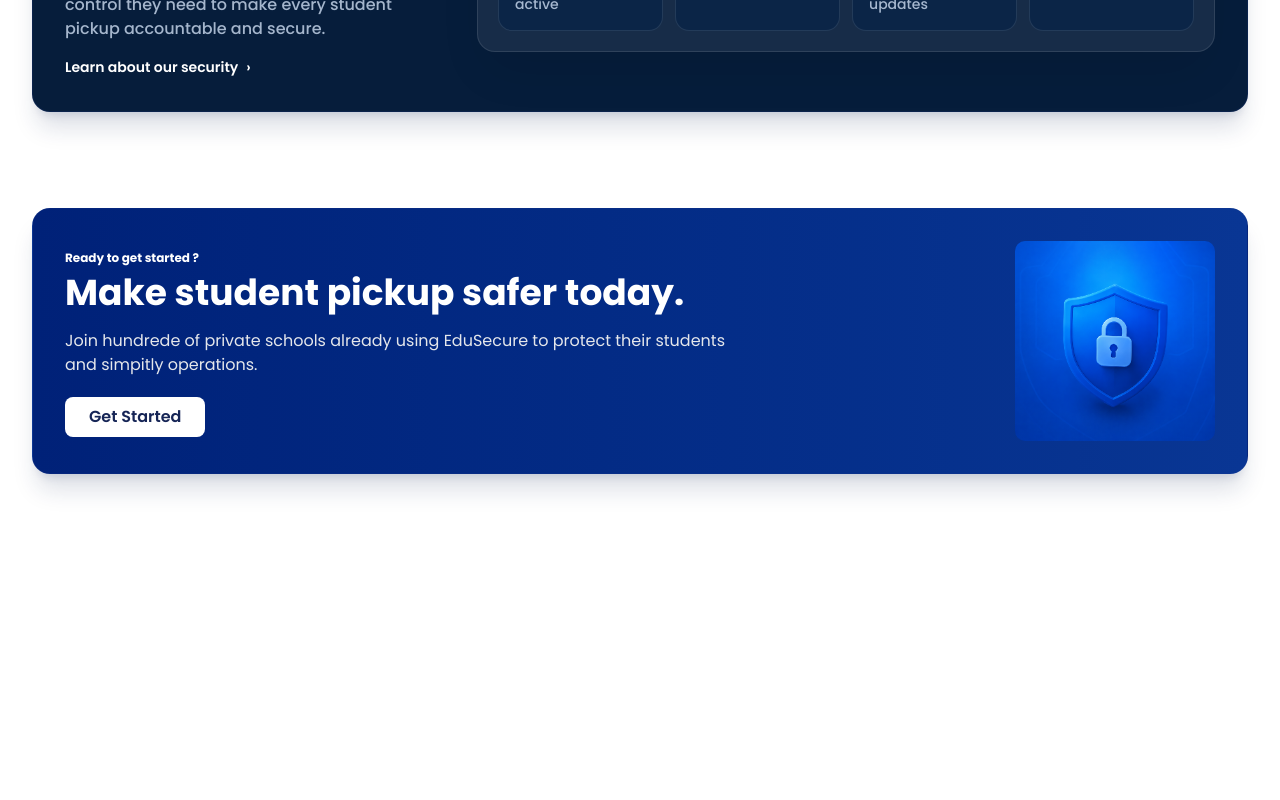
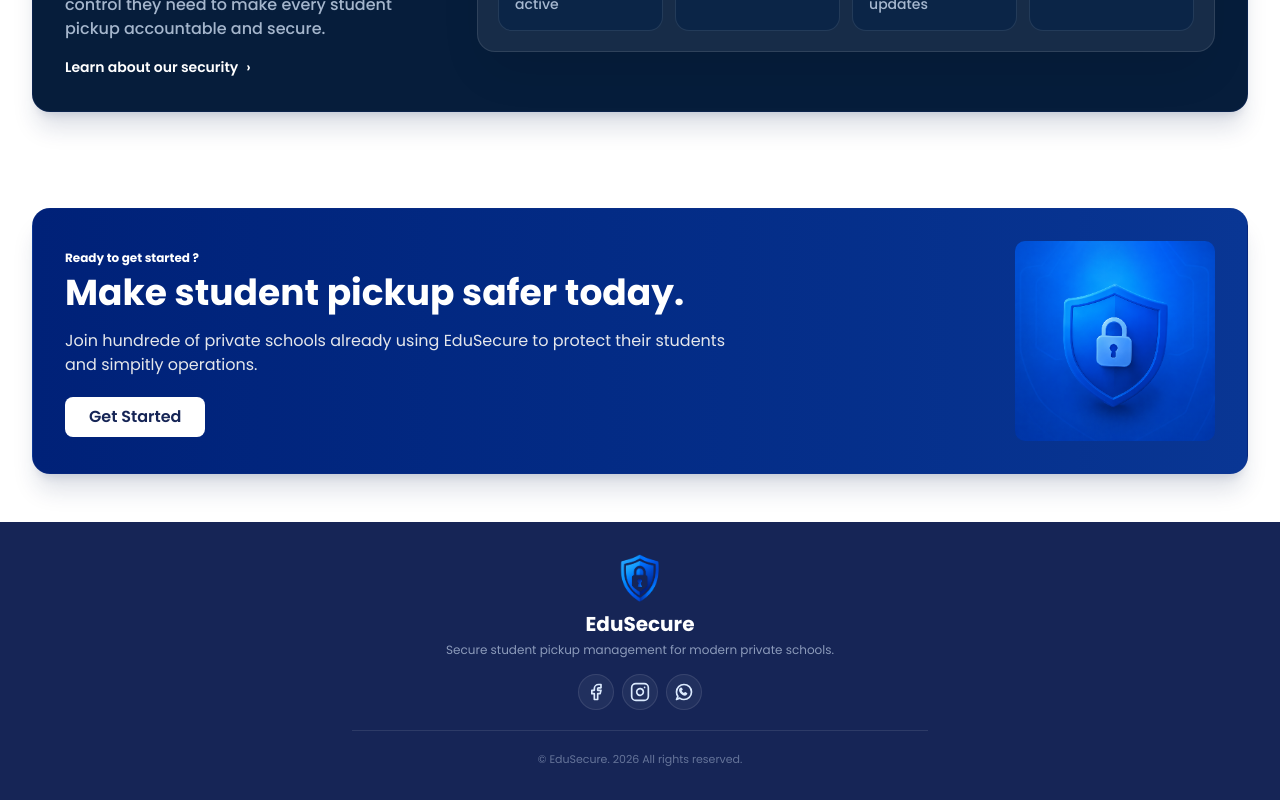
Before and after one commit to Elharfali8/edu-secure, a Next.js app: page / in a window 1280 px wide. Shown: the part 2738-3538 px from the top of the page. Before the commit the page ends 3260 px from the top, so only its background shows below. Built offline with nearby package versions, Linux system fonts and the light colour scheme.

Commit message:
Implement Footer

```diff
--- a/app/(home)/layout.tsx
+++ b/app/(home)/layout.tsx
@@ -1,3 +1,4 @@
+import Footer from "@/components/home/layout/Footer";
 import NavBar from "@/components/home/layout/NavBar";
 
 export default function HomeLayout({ children }: LayoutProps<"/">) {
@@ -5,6 +6,7 @@
     <div className="min-h-screen bg-[#F8FAFC] text-[#0F172A]">
       <NavBar />
       <main className="">{children}</main>
+      <Footer />
     </div>
   );
 }
--- /dev/null
+++ b/components/home/layout/Footer.tsx
@@ -0,0 +1,134 @@
+import Image from 'next/image'
+import Link from 'next/link'
+import React from 'react'
+
+const Footer = () => {
+  const FacebookIcon = () => (
+    <svg
+      xmlns="http://www.w3.org/2000/svg"
+      width={20}
+      height={20}
+      viewBox="0 0 24 24"
+      fill="none"
+      stroke="currentColor"
+      strokeWidth={2}
+      strokeLinecap="round"
+      strokeLinejoin="round"
+    >
+      <path d="M7 10v4h3v7h4v-7h3l1-4h-4v-2a1 1 0 0 1 1-1h3v-4h-3a5 5 0 0 0-5 5v2h-3" />
+    </svg>
+  )
+
+  const InstagramIcon = () => (
+    <svg
+      xmlns="http://www.w3.org/2000/svg"
+      width={20}
+      height={20}
+      viewBox="0 0 24 24"
+      fill="none"
+      stroke="currentColor"
+      strokeWidth={2}
+      strokeLinecap="round"
+      strokeLinejoin="round"
+    >
+      <rect width={20} height={20} x={2} y={2} rx={5} />
+      <path d="M16 11.37A4 4 0 1 1 12.63 8 4 4 0 0 1 16 11.37z" />
+      <line x1={17.5} x2={17.51} y1={6.5} y2={6.5} />
+    </svg>
+  )
+
+  const WhatsappIcon = () => (
+    <svg
+      xmlns="http://www.w3.org/2000/svg"
+      width={20}
+      height={20}
+      viewBox="0 0 24 24"
+      fill="none"
+      stroke="currentColor"
+      strokeWidth={2}
+      strokeLinecap="round"
+      strokeLinejoin="round"
+    >
+      <path d="M3 21l1.65-3.8A8.94 8.94 0 0 1 3 12a9 9 0 1 1 9 9 8.94 8.94 0 0 1-5.2-1.65L3 21z" />
+      <path d="M8 10c.2 1.5 2.5 4 4 4 .5 0 1-.5 1.5-1l1.5 1c-.5 1-1 1.5-2 1.5-2.5 0-6-3.5-6-6 0-1 .5-1.5 1.5-2l1 1.5c-.5.5-1 1-1.5 1z" />
+    </svg>
+  )
+
+  const socialMedia = [
+    {
+      name: 'facebook',
+      path: '#',
+      icon: FacebookIcon,
+    },
+    {
+      name: 'instagram',
+      path: '#',
+      icon: InstagramIcon,
+    },
+    {
+      name: 'whatsapp',
+      path: '#',
+      icon: WhatsappIcon,
+    },
+  ]
+
+  return (
+    <footer className="relative overflow-hidden bg-blue-950 text-white">
+  <div className="relative mx-auto flex min-h-[250px] max-w-5xl flex-col items-center justify-center px-6 py-8 text-center">
+
+    {/* Logo */}
+    <Image
+      src="/images/logo.png"
+      alt="EduSecure"
+      width={48}
+      height={48}
+      className="mb-2 rounded-lg"
+    />
+
+    {/* Brand */}
+    <h2 className="text-xl font-bold">
+      EduSecure
+    </h2>
+
+    {/* Description */}
+    <p className="mt-1 max-w-md text-xs text-blue-100/60">
+      Secure student pickup management for modern private schools.
+    </p>
+
+    {/* Social media */}
+    <div className="mt-4 flex items-center justify-center gap-2">
+      {socialMedia.map(({ name, icon: Icon, path }) => (
+        <Link
+          key={name}
+          href={path}
+          aria-label={name}
+          className="
+            flex h-9 w-9 items-center justify-center
+            rounded-full
+            border border-white/10
+            bg-white/5
+            text-blue-100
+            transition-all duration-200
+            hover:bg-white/10
+            hover:text-white
+          "
+        >
+          <Icon />
+        </Link>
+      ))}
+    </div>
+
+    {/* Divider */}
+    <div className="my-5 h-px w-full max-w-xl bg-white/10" />
+
+    {/* Copyright */}
+    <p className="text-[11px] text-blue-100/40">
+      © EduSecure. {new Date().getFullYear()} All rights reserved.
+    </p>
+
+  </div>
+</footer>
+  )
+}
+
+export default Footer
```
